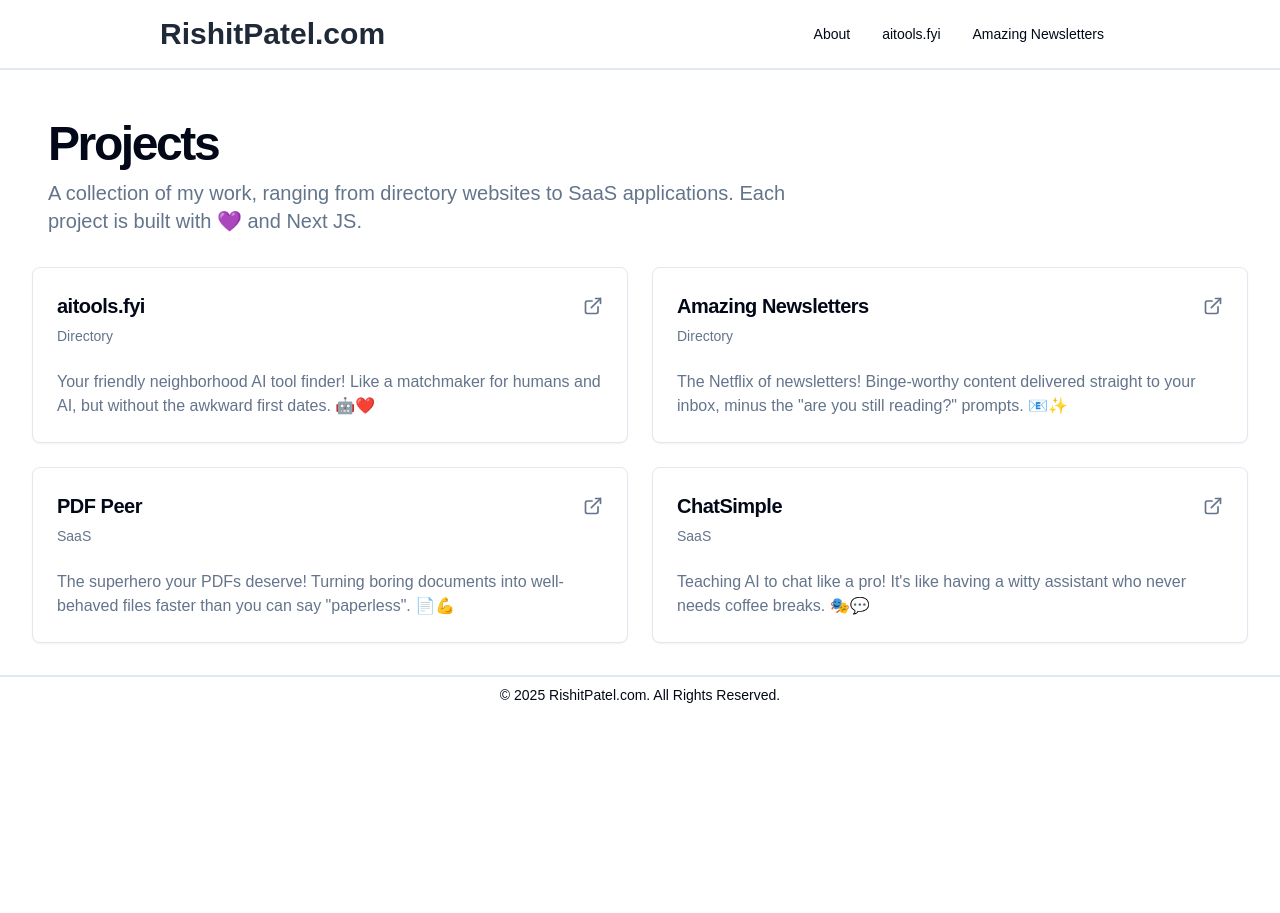
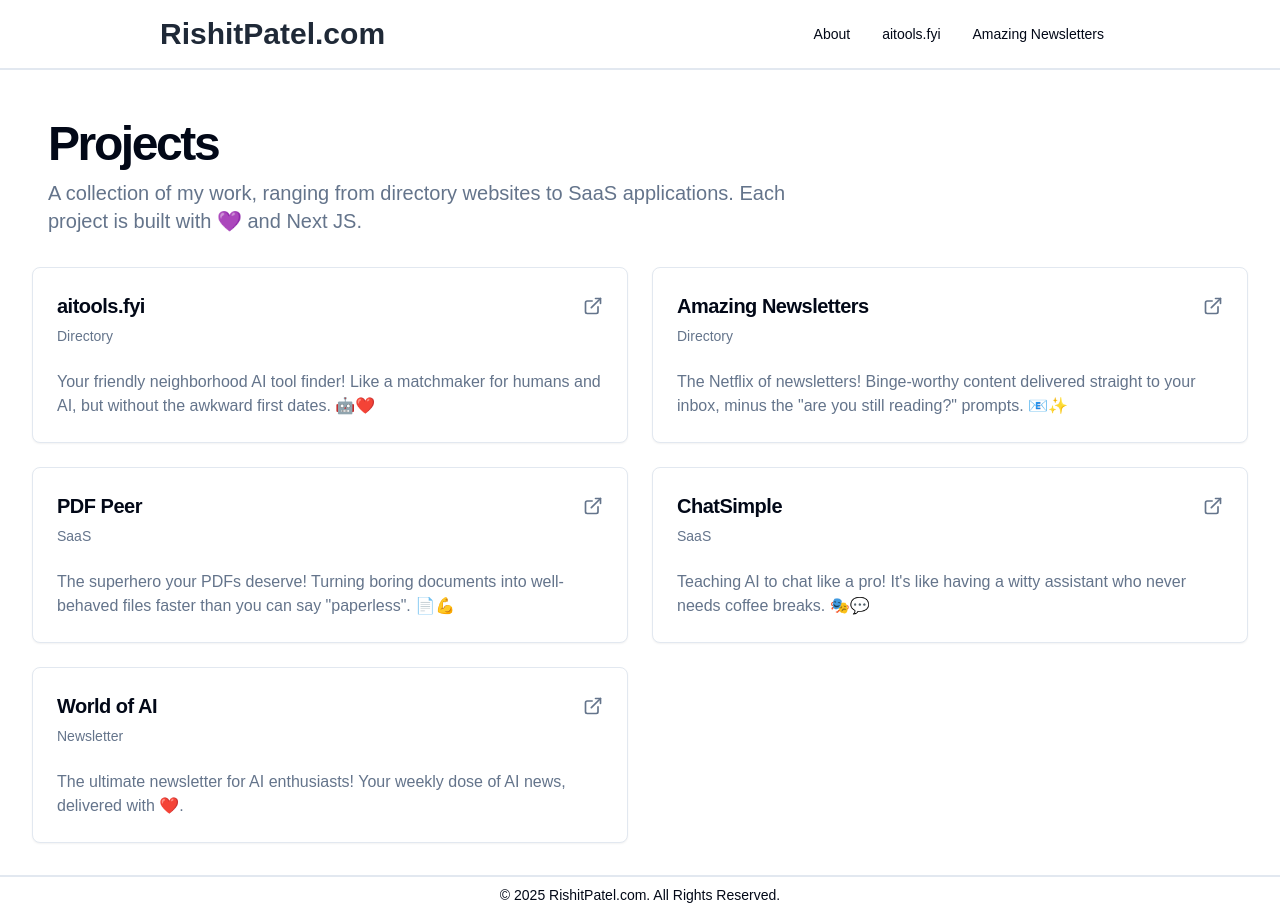
Before and after one commit to imrishit98/rishitpatel.com, a Next.js app: page /projects in a window 1280 px wide. Before the commit the page ends 800 px from the top, so only its background shows below. Built offline with nearby package versions, Linux system fonts and the light colour scheme; a web font is replaced by a local one.

Commit message:
Update project descriptions and add new project in ProjectsGrid component

```diff
--- a/src/components/ui/projects/projects-grid.js
+++ b/src/components/ui/projects/projects-grid.js
@@ -29,6 +29,13 @@ const projects = [
     url: 'https://www.chatsimple.ai/',
     type: 'SaaS',
   },
+  {
+    title: 'World of AI',
+    description:
+      'The ultimate newsletter for AI enthusiasts! Your weekly dose of AI news, delivered with ❤️.',
+    url: 'https://worldofai.beehiiv.com/',
+    type: 'Newsletter',
+  },
 ];
 
 export function ProjectsGrid() {
```
